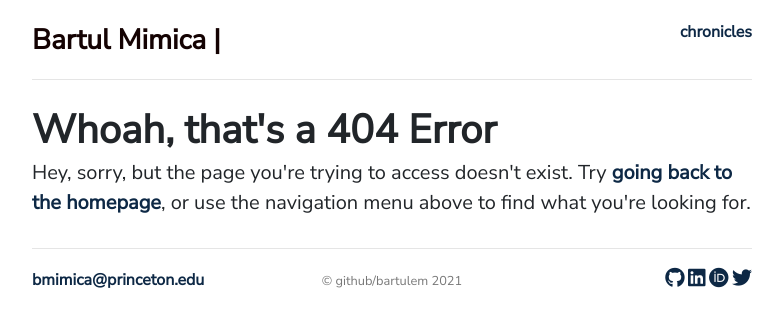
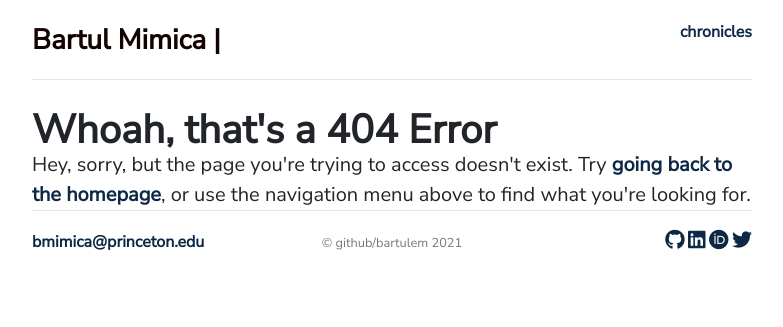
Before and after one commit to bartulem/bartulem.github.io, a Jekyll site: the page built from 404.html, in a window 1280 px wide. Shown: the top 327 px of the page, without its empty margins (248-1031 px from the left). Built offline with Jekyll 4.4.1, drawn with Linux system fonts in a browser that asks for light colours; nearby versions of some CDN libraries; comment, search, counter and statistics services are not loaded; a style sheet for code colours, icons or effects is not loaded.

Commit message:
2022 format v83

```diff
--- a/css/style.css
+++ b/css/style.css
@@ -42,7 +42,9 @@ img.custom { margin-bottom: 30px; }
 .marketing p { font-size: 20px; line-height: 22px; }
 .marketing p.lead { font-size: 28px; line-height: 30px; }
 
-.science, .inexile, .resources, .error { margin-bottom: 30px; }
+h1, h2, p {
+    margin: 0;
+}
 
 .nav-pills li { margin-left: 15px; }
 
```
